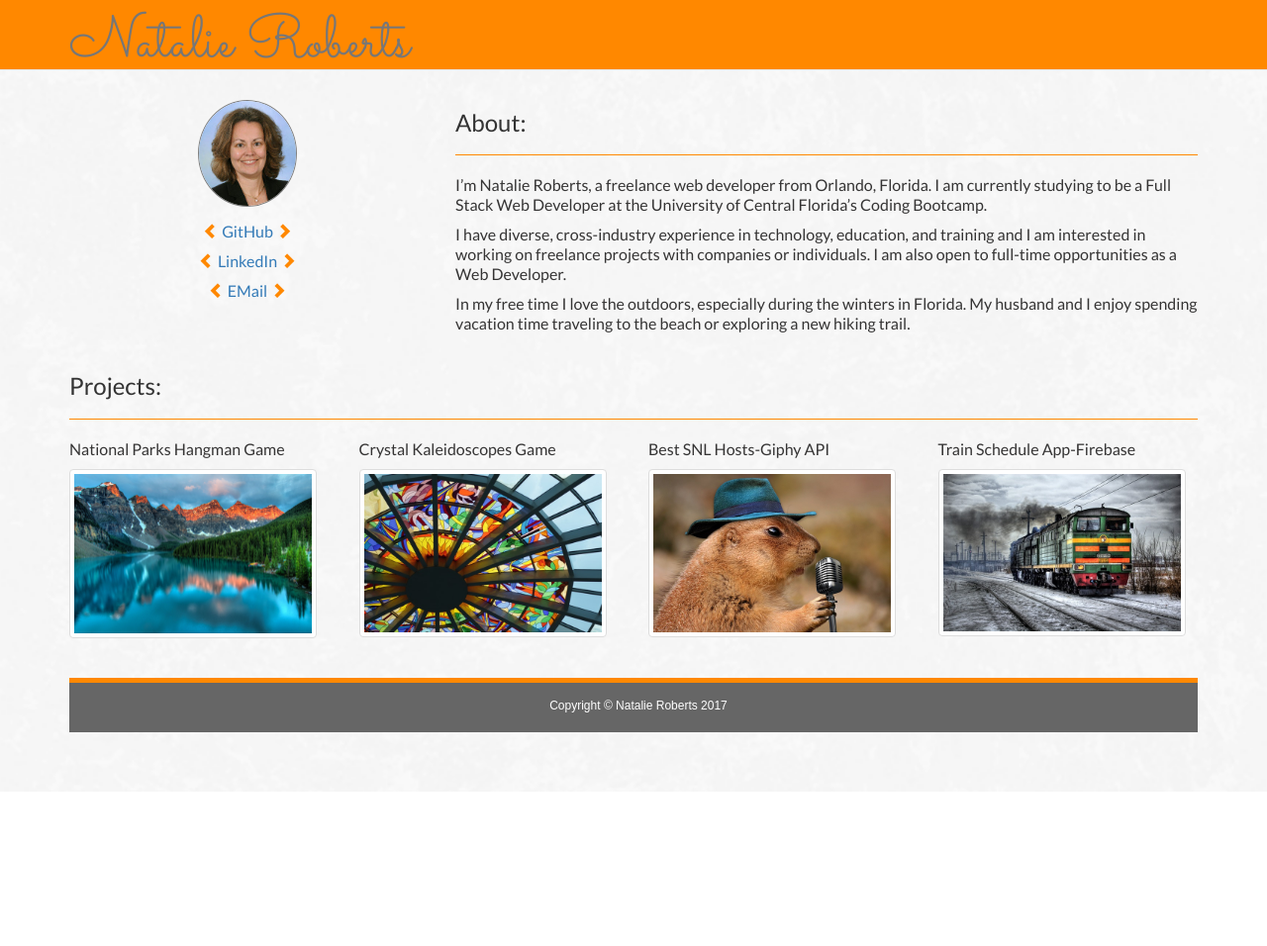
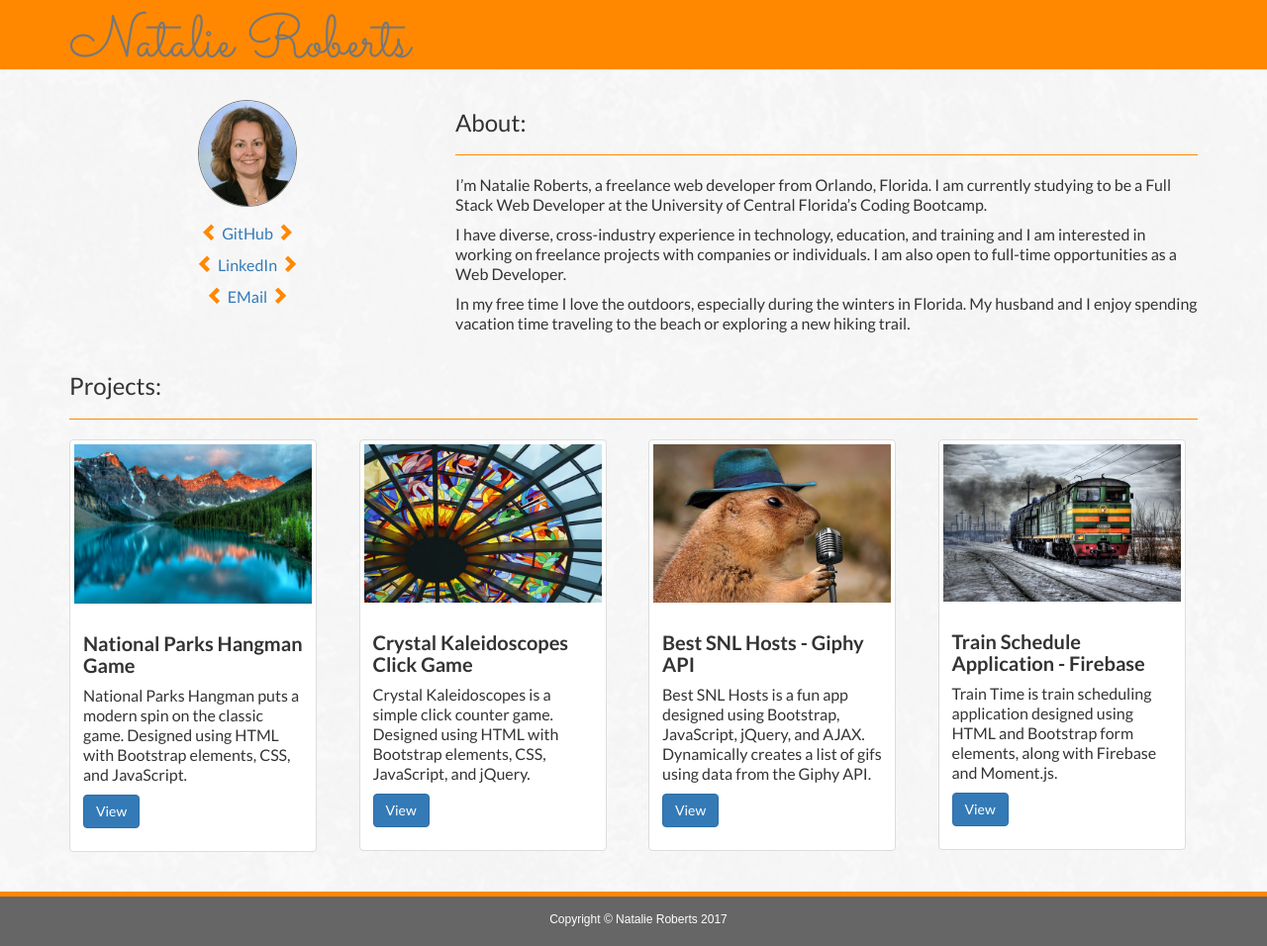
Before and after one commit to natroberts19/natroberts19.github.io, a plain HTML site: page index.html in a window 1280 px wide. Shown: the whole page at 99% size. Before the commit the page ends 800 px from the top, so only its background shows below. Drawn offline with nearby package versions, Linux system fonts and the light colour scheme.

Commit message:
changed projects display back to thumbnails

```diff
--- a/assets/css/style.css
+++ b/assets/css/style.css
@@ -95,17 +95,28 @@ hr {
 
 .glyphicon.glyphicon-chevron-right {
   text-align: center;
+  font-size: 18px;
   color: rgb(255, 136, 0);
 }
 
 .glyphicon.glyphicon-chevron-left {
   text-align: center;
+  font-size: 18px;
   color: rgb(255, 136, 0);
 }
 
 #page-header-end {
   border-bottom-color: none;
   margin-top: 10px;
+}
+
+.caption {
+  padding-top: none;
+}
+
+.thumbnail {
+  max-width: 250px;
+  height: auto;
 }
 
 footer {
@@ -121,12 +132,3 @@ footer {
   font-size: 12px;
   font-family: Arial, Helvetica, sans-serif;
 }
-
-#text {
-  text-align: left;
-}
-.thumbnail {
-  max-width: 250px;
-  height: auto;
-  text-align: center;
-}
--- a/index.html
+++ b/index.html
@@ -79,56 +79,73 @@
         <div class="page-header">
           <h2>Projects:</h2>
         </div>
-        <div class="row panel-row" id="text">
-          <div class="col-md-3">
-            <a href="https://natroberts19.github.io/hangman-game/" target="_blank">
-              <p>National Parks Hangman Game</p>
-              <img src="assets/images/npbackground.jpeg" alt="Natl Park" class="thumbnail">
-            </a>
+
+        <div class="row panel-row" id="project-images">
+
+          <div class="col-sm-6 col-md-3">
+            <div class="thumbnail">
+              <img src="assets/images/npbackground.jpeg" alt="Natl Park">
+              <div class="caption">
+                <h3>National Parks Hangman Game</h3>
+                <p>National Parks Hangman puts a modern spin on the classic game. Designed using HTML with Bootstrap elements,
+                  CSS, and JavaScript.</p>
+                <p>
+                  <a href="https://natroberts19.github.io/hangman-game/" target="_blank" class="btn btn-primary" role="button">View</a>
+              </div>
+            </div>
           </div>
-          <div class="col-md-3">
-            <a href="https://natroberts19.github.io/week-4-game/" target="_blank">
-              <p>Crystal Kaleidoscopes Game</p>
-              <img src="assets/images/kaleidoscope.jpeg" alt="Glass" class="thumbnail">
-            </a>
+
+          <div class="col-sm-6 col-md-3">
+            <div class="thumbnail">
+              <img src="assets/images/kaleidoscope.jpeg" alt="Kaleidoscope">
+              <div class="caption">
+                <h3>Crystal Kaleidoscopes Click Game</h3>
+                <p>Crystal Kaleidoscopes is a simple click counter game. Designed using HTML with Bootstrap elements, CSS, JavaScript,
+                  and jQuery.</p>
+                <p>
+                  <a href="https://natroberts19.github.io/week-4-game/" target="_blank" class="btn btn-primary" role="button">View</a>
+              </div>
+            </div>
           </div>
-          <div class="col-md-3">
-            <a href="https://natroberts19.github.io/GifTastic/" target="_blank">
-              <p>Best SNL Hosts-Giphy API</p>
-              <img src="assets/images/prairie-dog.jpg" alt="Prairie Dog" class="thumbnail">
-            </a>
+
+          <div class="col-sm-6 col-md-3">
+            <div class="thumbnail">
+              <img src="assets/images/prairie-dog.jpg" alt="Prairie Dog">
+              <div class="caption">
+                <h3>Best SNL Hosts - Giphy API</h3>
+                <p>Best SNL Hosts is a fun app designed using Bootstrap, JavaScript, jQuery, and AJAX. Dynamically creates a
+                  list of gifs using data from the Giphy API.</p>
+                <p>
+                  <a href="https://natroberts19.github.io/GifTastic/" target="_blank" class="btn btn-primary" role="button">View</a>
+              </div>
+            </div>
           </div>
-          <div class="col-md-3">
-            <a href="https://natroberts19.github.io/train-time/" target="_blank">
-              <p>Train Schedule App-Firebase</p>
-              <img src="assets/images/train-railroad.jpg" alt="Train" class="thumbnail">
-            </a>
+
+          <div class="col-sm-6 col-md-3">
+            <div class="thumbnail">
+              <img src="assets/images/train-railroad.jpg" alt="Train">
+              <div class="caption">
+                <h3>Train Schedule Application - Firebase</h3>
+                <p>Train Time is train scheduling application designed using HTML and Bootstrap form elements, along with Firebase
+                  and Moment.js.</p>
+                <p>
+                  <a href="https://natroberts19.github.io/train-time/" target="_blank" class="btn btn-primary" role="button">View</a>
+              </div>
+            </div>
           </div>
         </div>
       </div>
-      <!-- <div class="row">
-          <div class="col-xs-12">
-              <div class="page-header2">
-                <!-- <h2>Projects:</h2> -->
-      <!-- </div>
-        <div class="row panel-row" id="text">
-          <div class="col-md-3">
-            <a href="https://codebloodedteam.github.io/codingCollab/index.html#" target="_blank">
-              <p>Coding Collab-Team Project</p>
-              <img src="assets/images/startup-collab2.jpg" alt="Collab" class="thumbnail">
-            </a>
-          </div>
-        </div>
-      </div>
-    </div> -->
     </div>
-    <div id="page-header-end">
-      <!-- placeholder for now. -->
-    </div>
+  </div>
+  </div>
+  </div>
 
-    <footer>
-      Copyright &#169; Natalie Roberts 2017
-    </footer>
+  <div id="page-header-end">
+  </div>
+
+  <footer>
+    Copyright &#169; Natalie Roberts 2017
+  </footer>
 </body>
 
 </html>
```
